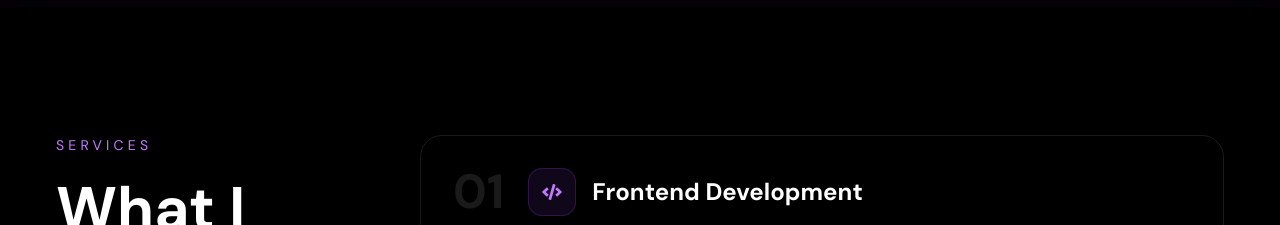
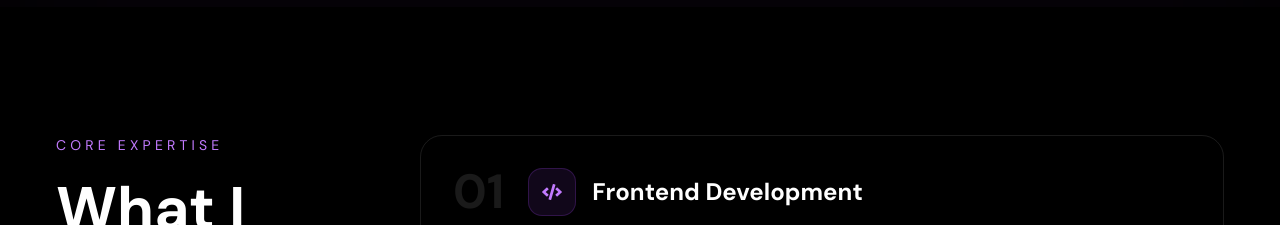
Before and after one commit to Harshjha002/Harsh-Jha-portfolio, a Next.js app: page / in a window 1280 px wide. Shown: the part 6180-6405 px from the top of the page. Built offline with nearby package versions, Linux system fonts and the light colour scheme.

Commit message:
Updated expertise section styling and content

```diff
--- a/app/components/Services.tsx
+++ b/app/components/Services.tsx
@@ -72,7 +72,7 @@ const Services = () => {
           className="h-fit md:sticky top-24"
         >
           <p className="uppercase tracking-[0.3em] text-purple-400 mb-4 text-sm">
-            Services
+            Core Expertise
           </p>
 
           <h2 className="text-5xl md:text-6xl font-extrabold leading-tight">
```
